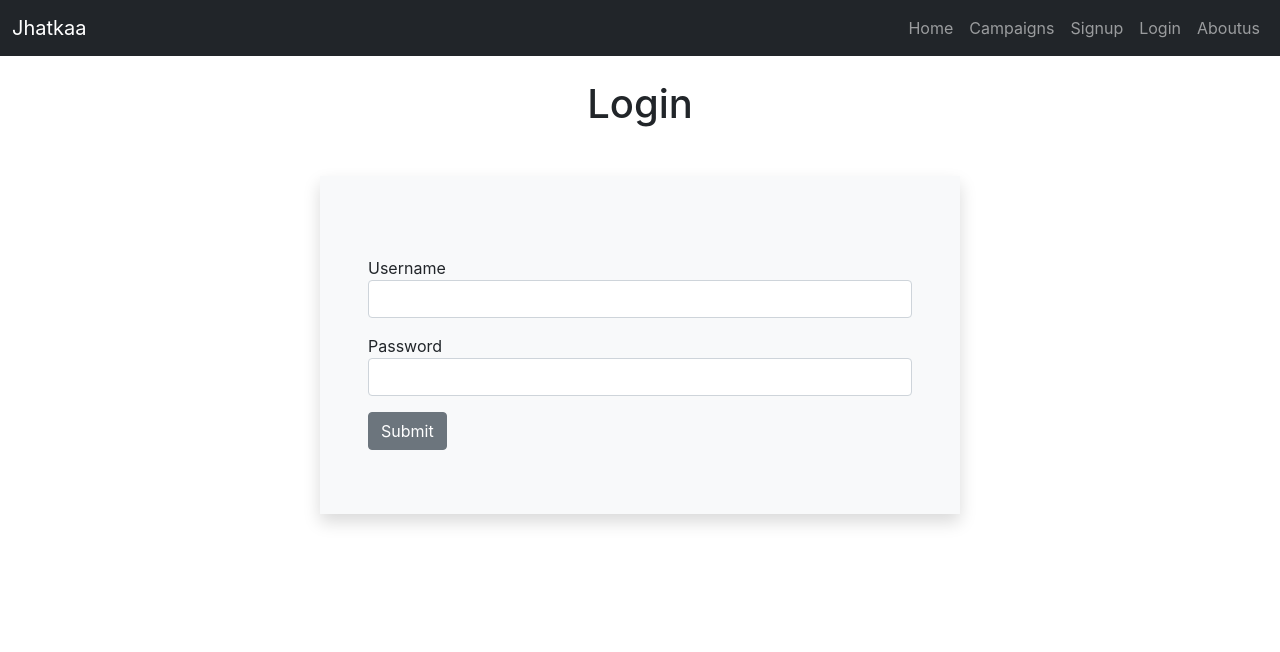
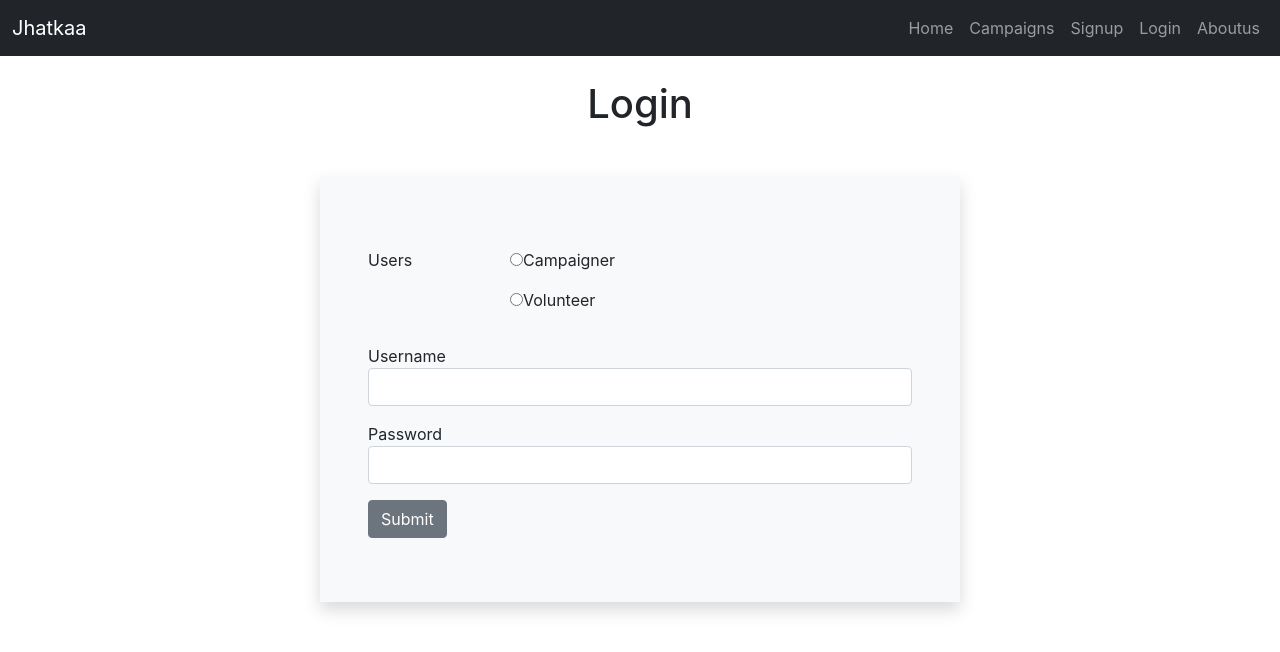
Before and after one commit to poorna1307/Team-8, a React (Create React App) app: page /Login in a window 1280 px wide. Shown: the top 652 px of the page. Built offline with nearby package versions, Linux system fonts and the light colour scheme.

Commit message:
added login

```diff
--- a/src/Components/Login.js
+++ b/src/Components/Login.js
@@ -17,7 +17,24 @@ function Login() {
         <div>
             <h1 className=" text-center text-dark mt-4">Login</h1>
             <form className='w-50 mx-auto mt-5  bg-light shadow p-5' onSubmit={handleSubmit(onFormSubmit)}>
+            <div className="row mt-4">
+                    <div className="col-3">
+                        <label>Users</label>
+                    </div>
+                    <div className="col">
+                    <div>
 
+                        <input type="radio" name="" id="admin" className="form-radio-input" placeholder="Disabled input"{...register("User")} value="Campaigner"/>
+                        <label htmlFor="admin" className="form-radio-label">Campaigner</label>
+                    </div>
+
+                    <div className="mt-3">
+
+                        <input type="radio" name="" id="volunteer" className="form-radio-input"{...register("User")} value="Volunteer"/>
+                        <label htmlFor="volunteer" className="form-radio-label">Volunteer</label>
+                    </div>
+                </div>
+              </div>
                 <div className="mb-3 mt-3">
                     <label className=" mt-3" htmlFor="username">Username</label>
                     <input type="text"
```
